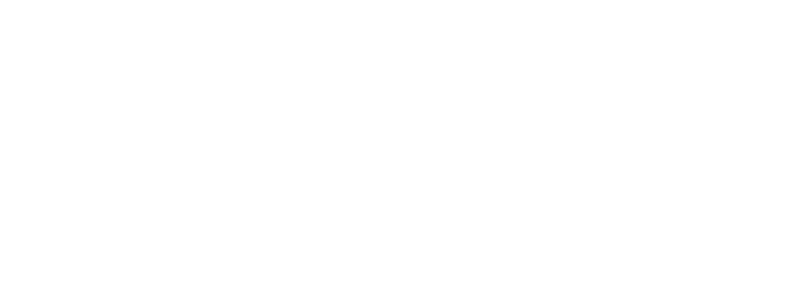
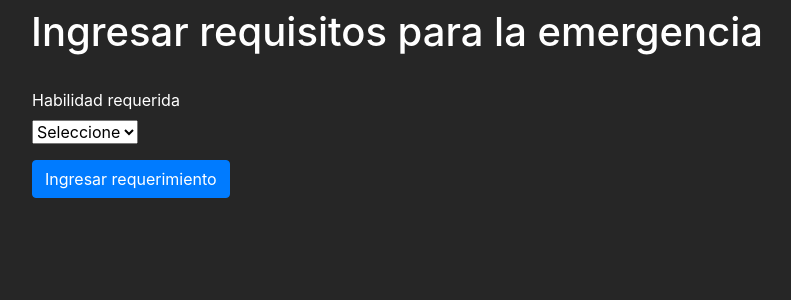
Before and after one commit to nic0q/TBD-Lab1-Grupo-5, a Nuxt app in the folder Frontend/: page /createEmeAbility in a window 1280 px wide. Before the commit this address had no page. Shown: the top 300 px of the page, without its empty margins (243-1034 px from the left). Built offline with nearby package versions, Linux system fonts and the light colour scheme.

Commit message:
feat: avance añadir requerimientos a emergencias, falta encontrar el id de emergencia

```diff
--- /dev/null
+++ b/Frontend/pages/createEmeAbility.vue
@@ -0,0 +1,80 @@
+<template>
+    <form method="post">
+      <div class="container">
+        <div align="center" class="container my-2">
+          <h1 style="color: white"> Ingresar requisitos para la emergencia</h1>
+        </div>
+        <br />
+        <div class="f">
+          <div class="row justify-content-center">
+            <div class="col-12 col-md-8">
+              <div class="form-group">
+                <div>
+                  <label>Habilidad requerida</label>
+                </div>
+                <select class="form-select" v-model="formData.id_ability" aria-label="Default select example" v-on:click="getAbilities()">
+                  <option value="">Seleccione</option>
+                  <option v-for="(ability, index) in abilities" :value="ability.id_ability" :key="index">
+                    {{ability.name}}
+                  </option>
+                </select>
+              </div>
+              <button type="button" class="btn btn-primary" v-on:click="sendData()">
+                Ingresar requerimiento
+              </button>
+            </div>
+          </div>
+        </div>
+      </div>
+    </form>
+  </template>
+  <script>
+  export default {
+    data() {
+      return {
+        formData: {
+          id_ability: "",
+          // REVISAR QUE ESTÉ BIEN ACÁ
+          id_emergency: "",
+        },
+
+        abilities: [],
+      };
+    },
+    methods: {
+      getAbilities: async function () {
+        try {
+          let response = await this.$axios.get("/abilities");
+          this.abilities = response.data;
+          console.log(response);
+        } catch (error) {
+          console.log("error", error);
+        }
+      },
+      sendData: function () {
+       try {
+         let response = this.$axios.post("/eme-abilities", this.formData);
+         console.log(response);
+       } catch (error) {
+         console.log("error", error);
+       }
+      //console.log(this.formData)
+    },
+      // created: function () {
+      //   getInstitutions();
+      // }
+    },
+  };
+  </script>
+  <style>
+  body {
+    background: #262626
+  }
+  textarea {
+    width: 300px;
+    height: 500px;
+  }
+  .f {
+    color: white;
+  }
+  </style>
--- a/Frontend/pages/createEmergency.vue
+++ b/Frontend/pages/createEmergency.vue
@@ -24,19 +24,11 @@
                 </option>
               </select>
             </div>
-            <div class="form-group">
-              <div>
-                <label>Requisitos</label>
-              </div>
-              <select class="form-select" v-model="formData.requirements" aria-label="Default select example" v-on:click="getAbilities()">
-                <option value="">Seleccione</option>
-                <option v-for="(ability, index) in abilities" :value="ability.id_ability" :key="index">
-                  {{ability.name_ability}}
-                </option>
-              </select>
-            </div>
-            <button type="button" class="btn btn-primary col text-center" v-on:click="sendData()">
+            <button type="button" class="btn btn-primary" v-on:click="sendData()">
               Ingresar Emergencia
+            </button>
+            <button v-on:click="sendToEmeAbility()" type="button" class="btn btn-primary">
+              Ingresar Requerimientos
             </button>
           </div>
         </div>
@@ -45,17 +37,18 @@
   </form>
 </template>
 <script>
+
 export default {
   data() {
     return {
       formData: {
         emergency_details: "",
-        requirements: "",
         status: "Activo",
         id_institution: "",
       },
       institutions: [],
       abilities: [],
+      id_emergency: "",
     };
   },
   methods: {
@@ -78,7 +71,22 @@ export default {
       }
     },
     sendData: function () {
-      console.log(this.formData)
+       try {
+         let response = this.$axios.post("/emergencies", this.formData);
+         console.log(response);
+       } catch (error) {
+         console.log("error", error);
+       }
+      //console.log(this.formData)
+    },
+    getIdEmergency: function () {
+      // SACAR EL ID
+    },
+    // created: function () {
+    //   getInstitutions();
+    // }
+    sendToEmeAbility: function () {
+      this.$router.push({ name: "createEmeAbility", params: { id_emergency: this.id_emergency } });
     },
   },
 };
```
